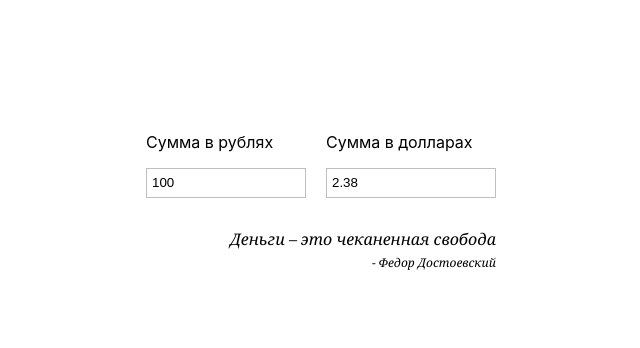
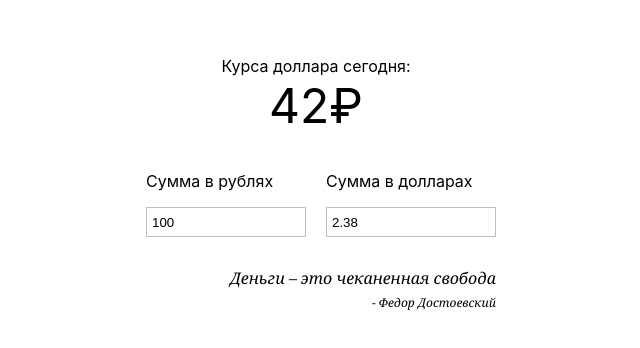
Before and after one commit to Paavveel/currency-app-react-redux-tdd, a React (Create React App) app: page / in a window 1280 px wide. Shown: the part 216-564 px from the top of the page, without its empty margins (324-964 px from the left). Built offline with nearby package versions, Linux system fonts and the light colour scheme.

Commit message:
Add a CurrentCourse component in the Header and a Header implemented in the App

```diff
--- a/src/App.js
+++ b/src/App.js
@@ -1,12 +1,13 @@
 import React from 'react';
 import styles from './App.module.css';
 import { Converter } from './features/Converter';
+import { Header } from './features/Header/Header';
 import { Quote } from './features/Quote';
 
 export function App() {
   return (
     <main className={styles.main}>
-      {/* Header */}
+      <Header />
       <Converter />
       <Quote />
     </main>
--- a/src/features/Header/Header.js
+++ b/src/features/Header/Header.js
@@ -1,6 +1,11 @@
 import React from 'react';
+import { CurrentCourse } from '../Course/CurrentCourse';
 import styles from './Header.module.css';
 
 export function Header() {
-  return <header className={styles.header}>Курса доллара сегодня:</header>;
+  return (
+    <header className={styles.header}>
+      Курса доллара сегодня: <CurrentCourse />
+    </header>
+  );
 }
```
